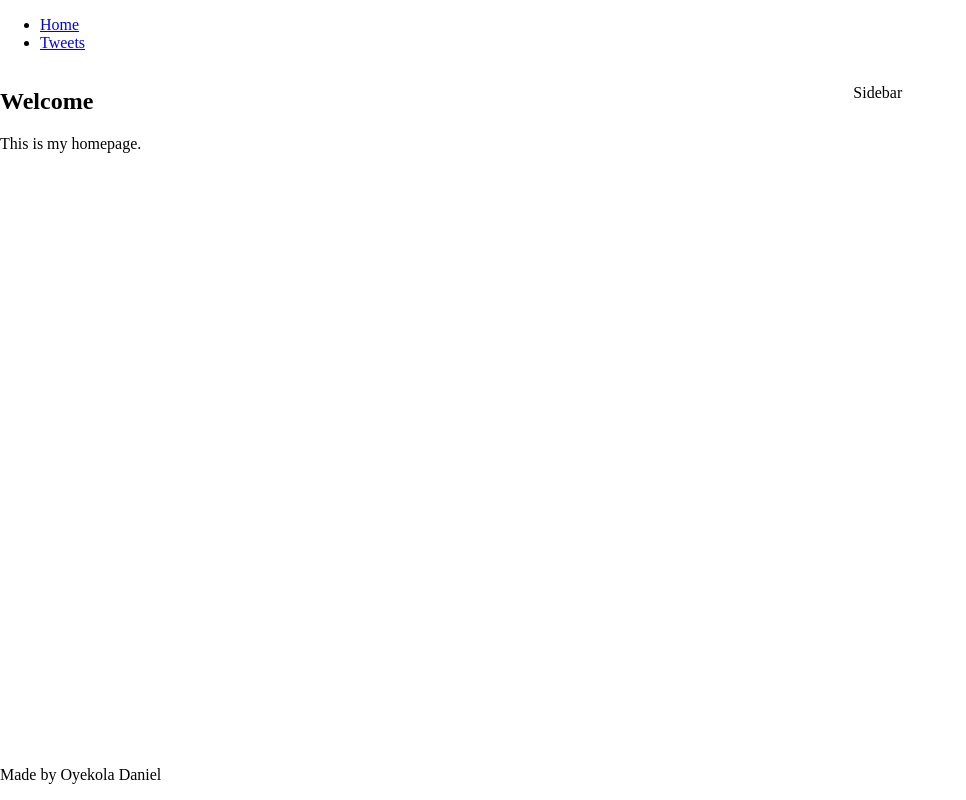
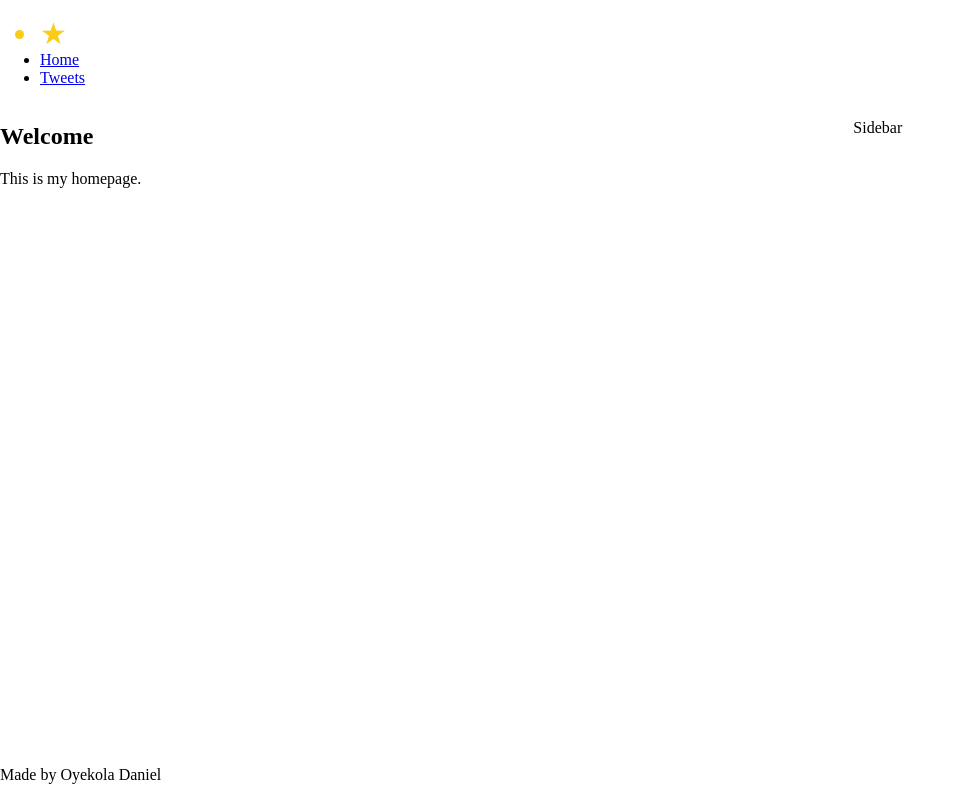
Before and after one commit to oyed88/alx_html_css, a plain HTML site: page css_basic/index.html in a window 1280 px wide. Shown: the whole page, without its empty margins (0-966 px from the left). Drawn offline with Linux system fonts and the light colour scheme.

Commit message:
Add logo and custom styling

```diff
--- a/css_basic/index.html
+++ b/css_basic/index.html
@@ -11,6 +11,7 @@
 
 <header>
     <ul>
+        <li class="logo">&#9733;</li>
         <li><a href="index.html">Home</a></li>
         <li><a href="tweets.html">Tweets</a></li>
     </ul>
--- a/css_basic/styles.css
+++ b/css_basic/styles.css
@@ -24,3 +24,9 @@ aside {
   flex: 1;
   overflow-y: auto;
 }
+
+.logo {
+  font-size: 30px;
+  color: #facc15;
+  margin-right: 15px;
+}
```
